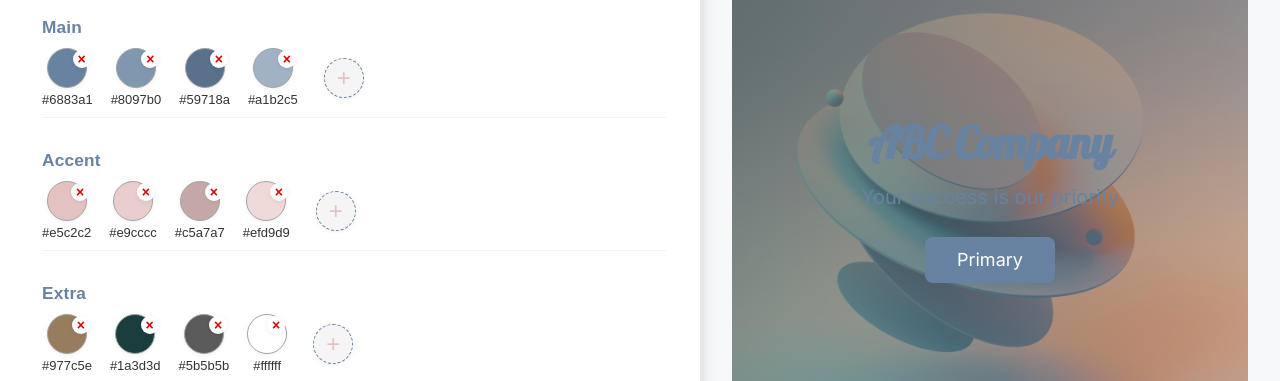
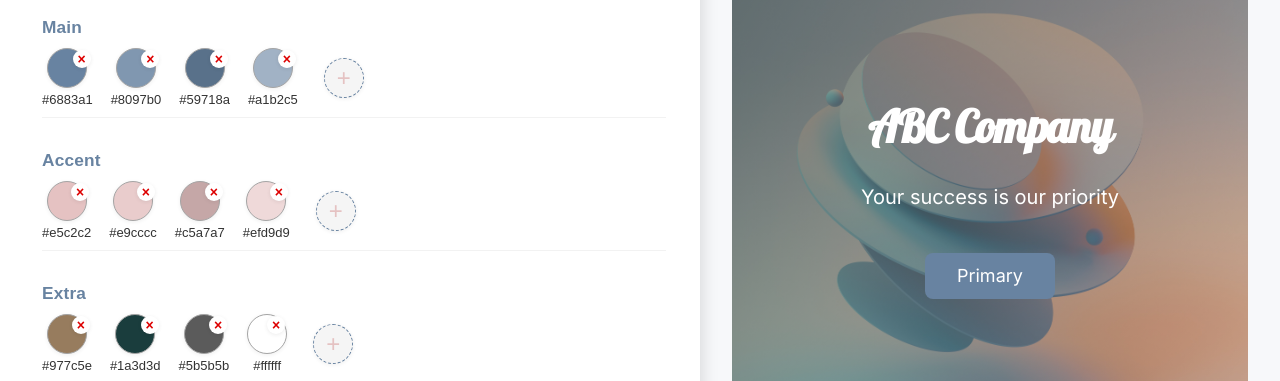
Before and after one commit to roseandlily33/design-template, a Next.js app in the folder design-template/: page / in a window 1280 px wide. Shown: the part 301-682 px from the top of the page. Built offline with nearby package versions, Linux system fonts and the light colour scheme; no server answers.

Commit message:
That's complete

```diff
--- a/design-template/src/components/Display/LandingPage/HeroImg/HeroImg.component.jsx
+++ b/design-template/src/components/Display/LandingPage/HeroImg/HeroImg.component.jsx
@@ -1,7 +1,7 @@
 import Image from "next/image";
+import React, { useState } from "react";
 import styles from "./HeroImg.module.css";
-import React, { useState, useRef, useEffect } from "react";
-import Modal, { EditButton } from "../../Modal/Modal.component";
+import EditableWithColor from "../../Modal/EditableElement.component";
 
 const HeroImage = ({
   primaryButton,
@@ -10,90 +10,15 @@ const HeroImage = ({
   colours = [],
   onColorChange, // optional callback, pass from parent if you want persistence
 }) => {
+  // content state stays in the parent (this component)
+  const [title, setTitle] = useState("ABC Company");
+  const [subtitle, setSubtitle] = useState("Your success is our priority");
+
+  const [titleColor, setTitleColor] = useState('#ffffff');
+  const [subtitleColor, setSubtitleColor] = useState('#ffffff');
+
   const [editingTitle, setEditingTitle] = useState(false);
   const [editingSubtitle, setEditingSubtitle] = useState(false);
-  const [title, setTitle] = useState("ABC Company");
-  const [subtitle, setSubtitle] = useState("Your success is our priority");
-  const [showTitleTooltip, setShowTitleTooltip] = useState(false);
-  const [showSubtitleTooltip, setShowSubtitleTooltip] = useState(false);
-  const titleRef = useRef(null);
-  const subtitleRef = useRef(null);
-
-  // hover + modal + color state for title / subtitle
-  const [hoverTitle, setHoverTitle] = useState(false);
-  const [hoverSubtitle, setHoverSubtitle] = useState(false);
-  const [modalOpenTitle, setModalOpenTitle] = useState(false);
-  const [modalOpenSubtitle, setModalOpenSubtitle] = useState(false);
-  const [titleColor, setTitleColor] = useState("#222");
-  const [subtitleColor, setSubtitleColor] = useState("#444");
-
-  // pick sensible fallback color from palettes
-  const pickFirstAvailable = (palettesArr = []) => {
-    const order = ["main", "accent", "grey", "extra"];
-    for (const name of order) {
-      const p = palettesArr.find(
-        (x) => x && x.label && x.label.toLowerCase() === name
-      );
-      if (p && Array.isArray(p.colors)) {
-        const c = p.colors.find(Boolean);
-        if (c) return c;
-      }
-    }
-    if (palettesArr && palettesArr.length) {
-      for (const p of palettesArr) {
-        if (p && Array.isArray(p.colors)) {
-          const c = p.colors.find(Boolean);
-          if (c) return c;
-        }
-      }
-    }
-    return "#222";
-  };
-
-  // sync colors when palettes change (only set defaults if still using defaults)
-  useEffect(() => {
-    setTitleColor((prev) =>
-      prev === "#222" ? pickFirstAvailable(colours) : prev
-    );
-    setSubtitleColor((prev) =>
-      prev === "#444" ? pickFirstAvailable(colours) : prev
-    );
-  }, [colours]);
-
-  // safe handlers that call parent callback only if present
-  const handleTitleColorPick = (c) => {
-    setTitleColor(c);
-    setModalOpenTitle(false);
-    if (typeof onColorChange === "function") onColorChange("heroTitle", c);
-  };
-  const handleSubtitleColorPick = (c) => {
-    setSubtitleColor(c);
-    setModalOpenSubtitle(false);
-    if (typeof onColorChange === "function") onColorChange("heroSubtitle", c);
-  };
-
-  const handleTitleClick = () => setEditingTitle(true);
-  const handleSubtitleClick = () => setEditingSubtitle(true);
-
-  const handleTitleChange = (e) => setTitle(e.target.value);
-  const handleSubtitleChange = (e) => setSubtitle(e.target.value);
-
-  const handleTitleBlur = () => setEditingTitle(false);
-  const handleSubtitleBlur = () => setEditingSubtitle(false);
-
-  const handleTitleKeyDown = (e) => {
-    if (e.key === "Enter") setEditingTitle(false);
-  };
-  const handleSubtitleKeyDown = (e) => {
-    if (e.key === "Enter") setEditingSubtitle(false);
-  };
-
-  // Helper to get computed styles as a string
-  function getStyleString(el, tag) {
-    if (!el) return "";
-    const style = window.getComputedStyle(el);
-    return `${tag} | font-size: ${style.fontSize} | font-weight: ${style.fontWeight} | margin: ${style.margin} | font-family: ${style.fontFamily} | padding: ${style.padding} | color: ${style.color}`;
-  }
 
   return (
     <div className={styles.heroImage}>
@@ -103,172 +28,83 @@ const HeroImage = ({
         layout="fill"
         objectFit="cover"
       />
-      <div>
+
+      <div
+        style={{
+          display: "flex",
+          flexDirection: "column",
+          alignItems: "center",
+          gap: "1rem",
+        }}
+      >
+        <EditableWithColor
+          palettes={colours}
+          initialColor={titleColor}
+          onSelect={(c) => {
+            setTitleColor(c);
+            onColorChange?.("heroTitle", c);
+          }}
+        >
           {editingTitle ? (
             <input
               className={headerFontClass}
               value={title}
-            onChange={handleTitleChange}
-            onBlur={handleTitleBlur}
-            onKeyDown={handleTitleKeyDown}
+              onChange={(e) => setTitle(e.target.value)}
+              onBlur={() => setEditingTitle(false)}
+              onKeyDown={(e) => e.key === "Enter" && setEditingTitle(false)}
               autoFocus
               style={{
                 fontSize: "2.8rem",
                 fontWeight: 700,
                 textAlign: "center",
                 width: "100%",
-              color: titleColor,
               }}
             />
           ) : (
-          <div
-            style={{
-              position: "relative",
-              display: "inline-block",
-              width: "100%",
-            }}
-            onMouseEnter={() => {
-              setShowTitleTooltip(true);
-              setHoverTitle(true);
-            }}
-            onMouseLeave={() => {
-              setShowTitleTooltip(false);
-              setHoverTitle(false);
-            }}
-          >
             <h1
               className={headerFontClass}
-              onClick={handleTitleClick}
-              style={{ cursor: "pointer", color: titleColor }}
-              ref={titleRef}
+              onClick={() => setEditingTitle(true)}
+              style={{ cursor: "pointer" }}
             >
               {title}
             </h1>
+          )}
+        </EditableWithColor>
 
-            {/* EditButton visible only on hover (same pattern as NavbarLink) */}
-            <div style={{ position: "absolute", right: 8, top: 4 }}>
-              <EditButton
-                visible={hoverTitle}
-                onClick={() => setModalOpenTitle(true)}
-              />
-            </div>
-
-            {showTitleTooltip && (
-              <div
-                style={{
-                  position: "absolute",
-                  left: "50%",
-                  top: "100%",
-                  transform: "translateX(-50%)",
-                  background: "rgba(40,40,40,0.97)",
-                  color: "#fff",
-                  fontSize: "0.95rem",
-                  padding: "8px 14px",
-                  borderRadius: 7,
-                  boxShadow: "0 2px 12px #0002",
-                  whiteSpace: "pre",
-                  marginTop: 8,
-                  zIndex: 10,
-                  pointerEvents: "none",
+        <EditableWithColor
+          palettes={colours}
+          initialColor={subtitleColor}
+          onSelect={(c) => {
+            setSubtitleColor(c);
+            onColorChange?.("heroSubtitle", c);
           }}
         >
-                {getStyleString(titleRef.current, "h1")}
-              </div>
-            )}
-          </div>
-        )}
-
           {editingSubtitle ? (
             <input
               className={mainFontClass}
               value={subtitle}
-            onChange={handleSubtitleChange}
-            onBlur={handleSubtitleBlur}
-            onKeyDown={handleSubtitleKeyDown}
+              onChange={(e) => setSubtitle(e.target.value)}
+              onBlur={() => setEditingSubtitle(false)}
+              onKeyDown={(e) => e.key === "Enter" && setEditingSubtitle(false)}
               autoFocus
               style={{
                 fontSize: "1.25rem",
                 textAlign: "center",
                 width: "100%",
-              color: subtitleColor,
               }}
             />
           ) : (
-          <div
-            style={{
-              position: "relative",
-              display: "inline-block",
-              width: "100%",
-            }}
-            onMouseEnter={() => {
-              setShowSubtitleTooltip(true);
-              setHoverSubtitle(true);
-            }}
-            onMouseLeave={() => {
-              setShowSubtitleTooltip(false);
-              setHoverSubtitle(false);
-            }}
-          >
             <p
               className={mainFontClass}
-              onClick={handleSubtitleClick}
-              style={{ cursor: "pointer", color: subtitleColor }}
-              ref={subtitleRef}
+              onClick={() => setEditingSubtitle(true)}
+              style={{ cursor: "pointer" }}
             >
               {subtitle}
             </p>
-
-            <div style={{ position: "absolute", right: 8, top: 2 }}>
-              <EditButton
-                visible={hoverSubtitle}
-                onClick={() => setModalOpenSubtitle(true)}
-              />
-            </div>
-
-            {showSubtitleTooltip && (
-              <div
-                style={{
-                  position: "absolute",
-                  left: "50%",
-                  top: "100%",
-                  transform: "translateX(-50%)",
-                  background: "rgba(40,40,40,0.97)",
-                  color: "#fff",
-                  fontSize: "0.95rem",
-                  padding: "8px 14px",
-                  borderRadius: 7,
-                  boxShadow: "0 2px 12px #0002",
-                  whiteSpace: "pre",
-                  marginTop: 8,
-                  zIndex: 10,
-                  pointerEvents: "none",
-                }}
-              >
-                {getStyleString(subtitleRef.current, "p")}
-              </div>
           )}
-          </div>
-        )}
+        </EditableWithColor>
 
         <div>{primaryButton}</div>
-
-        {/* Reuse the same Modal component as NavbarLink */}
-        <Modal
-          open={modalOpenTitle}
-          onClose={() => setModalOpenTitle(false)}
-          palettes={colours}
-          initialColor={titleColor}
-          onSelect={handleTitleColorPick}
-          title={`Pick color for "${title}"`}
-        />
-        <Modal
-          open={modalOpenSubtitle}
-          onClose={() => setModalOpenSubtitle(false)}
-          palettes={colours}
-          initialColor={subtitleColor}
-          onSelect={handleSubtitleColorPick}
-          title={`Pick color for subtitle`}
-        />
       </div>
     </div>
   );
--- a/design-template/src/components/Display/Modal/EditableElement.component.jsx
+++ b/design-template/src/components/Display/Modal/EditableElement.component.jsx
@@ -1,7 +1,7 @@
 import React, { useEffect, useState } from "react";
 import Modal, { EditButton } from "./Modal.component";
 
-const pickFirstAvailable = (palettes = []) => {
+const pickFirstAvailable = (palettes = [], fallback = "#222") => {
     const order = ["main", "accent", "grey", "extra"];
    for (const name of order) {
      const p = palettes.find(
@@ -20,7 +20,7 @@ const pickFirstAvailable = (palettes = []) => {
        }
      }
    }
-  return "#222";
+   return fallback;
 };
 
 const EditableWithColor = ({
```
Also changed, not shown: design-template/src/components/Display/LandingPage/Navbar/NavbarLink.component.jsx (+11 -26 lines). Lines whose indentation alone changed are shown as unchanged.
